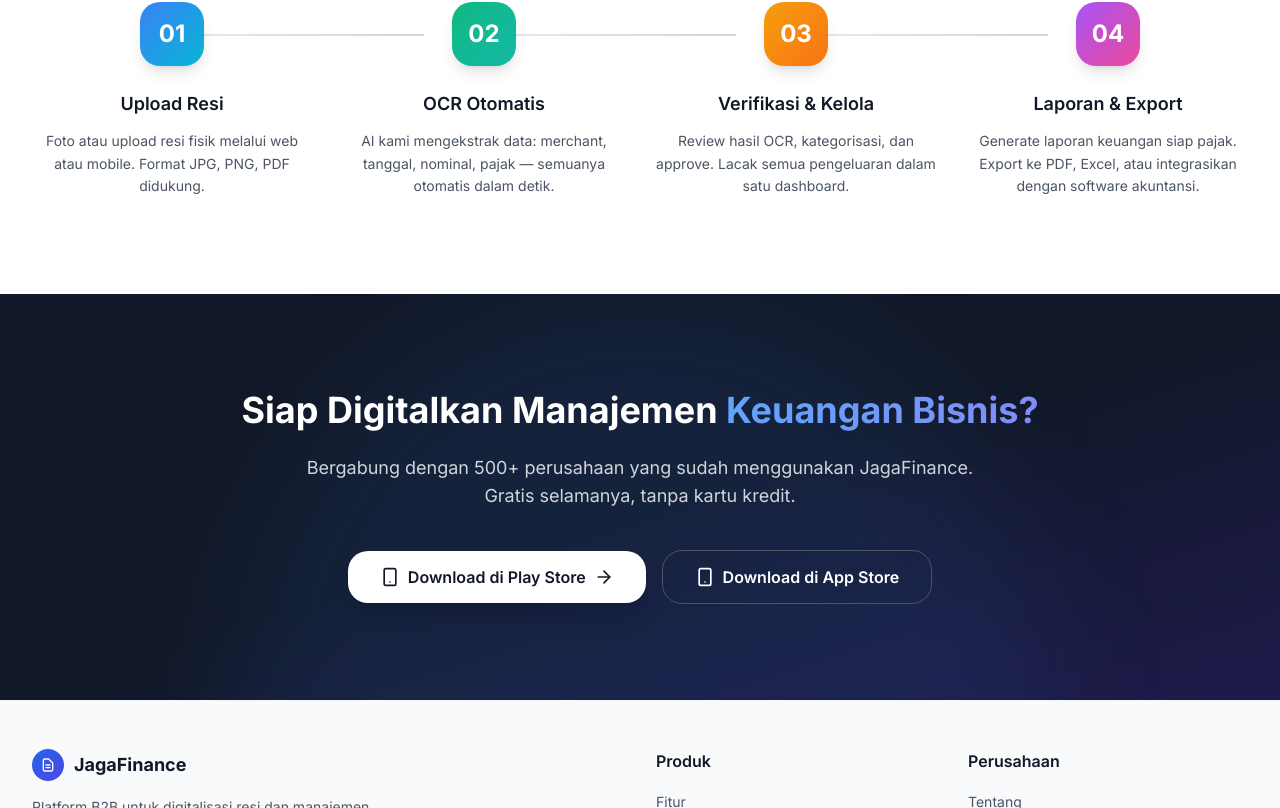
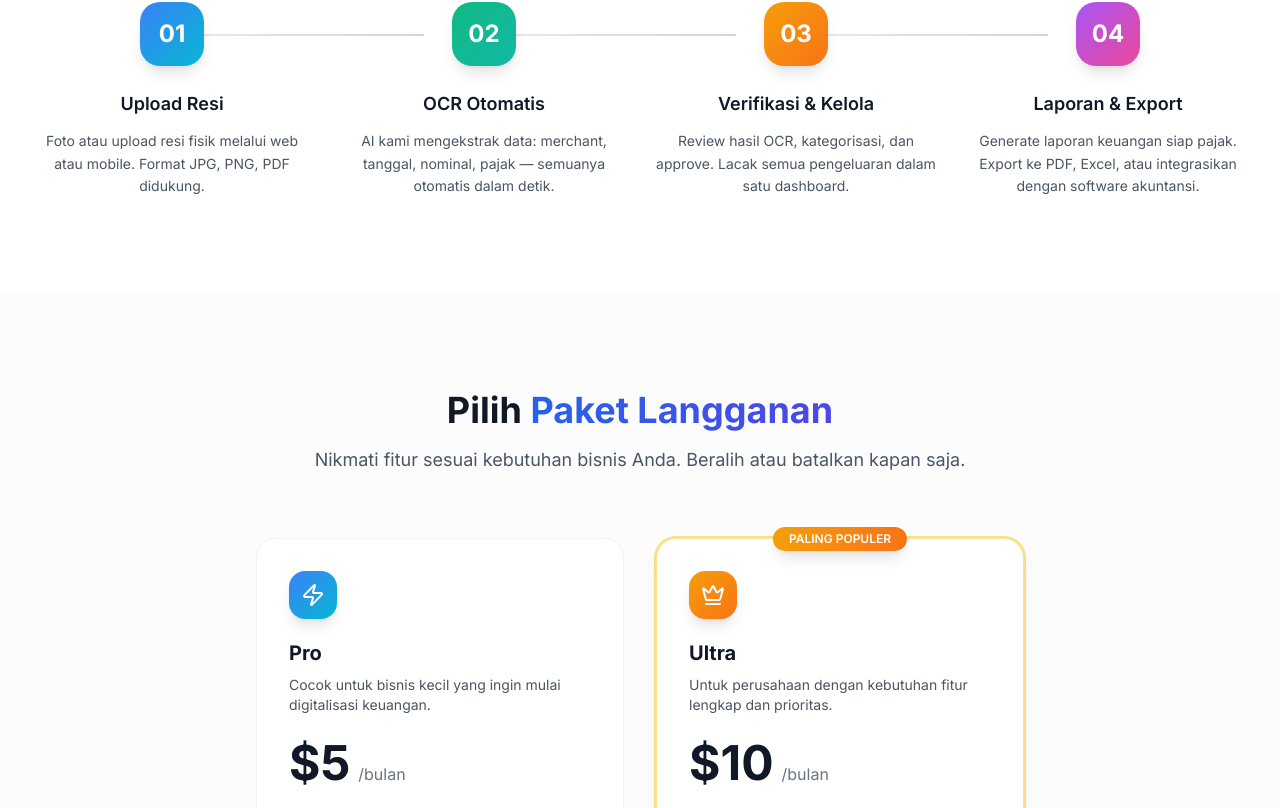
Before and after one commit to RustyRustacle/JagaFinance, a Next.js app in the folder apps/web/: page / in a window 1280 px wide. Shown: the part 1992-2800 px from the top of the page. Built offline with nearby package versions, Linux system fonts and the light colour scheme.

Commit message:
update: modify frontend landing page component

```diff
--- a/apps/web/src/app/page.tsx
+++ b/apps/web/src/app/page.tsx
@@ -1,3 +1,4 @@
+import Image from "next/image";
 import Link from "next/link";
 import {
   Scan,
@@ -11,6 +12,9 @@ import {
   CheckCircle,
   Star,
   Smartphone,
+  Check,
+  Zap,
+  Crown,
 } from "lucide-react";
 
 export default function LandingPage() {
@@ -21,6 +25,7 @@ export default function LandingPage() {
       <StatsBar />
       <Features />
       <HowItWorks />
+      <PricingSection />
       <CTASection />
       <Footer />
     </div>
@@ -33,11 +38,13 @@ function Navbar() {
       <div className="max-w-7xl mx-auto px-4 sm:px-6 lg:px-8">
         <div className="flex items-center justify-between h-16">
           <Link href="/" className="flex items-center gap-2.5">
-            <div className="h-9 w-9 rounded-xl bg-gradient-to-br from-blue-600 to-indigo-600 flex items-center justify-center shadow-lg shadow-blue-600/25">
-              <svg className="h-5 w-5 text-white" fill="none" viewBox="0 0 24 24" stroke="currentColor" strokeWidth={2}>
-                <path strokeLinecap="round" strokeLinejoin="round" d="M9 12h6m-6 4h6m2 5H7a2 2 0 01-2-2V5a2 2 0 012-2h5.586a1 1 0 01.707.293l5.414 5.414a1 1 0 01.293.707V19a2 2 0 01-2 2z" />
-              </svg>
-            </div>
+            <Image
+              src="/logo.png"
+              alt="JagaFinance"
+              width={64}
+              height={64}
+              className="object-contain"
+            />
             <span className="text-xl font-bold bg-clip-text text-transparent bg-gradient-to-r from-blue-600 to-indigo-600">
               JagaFinance
             </span>
@@ -96,7 +103,6 @@ function Hero() {
               href="#"
               className="group inline-flex items-center gap-2 px-8 py-3.5 text-white font-semibold rounded-2xl bg-gradient-to-r from-blue-600 to-indigo-600 hover:from-blue-700 hover:to-indigo-700 shadow-xl shadow-blue-600/30 hover:shadow-2xl hover:shadow-blue-600/40 transition-all duration-200 hover:scale-[1.02] active:scale-[0.98]"
             >
-              <Smartphone className="h-5 w-5" />
               Unduh di Play Store
               <ArrowRight className="h-5 w-5 group-hover:translate-x-1 transition-transform" />
             </a>
@@ -104,7 +110,6 @@ function Hero() {
               href="#"
               className="inline-flex items-center gap-2 px-8 py-3.5 text-gray-700 font-semibold rounded-2xl border border-gray-200 hover:border-gray-300 hover:bg-gray-50 transition-all"
             >
-              <Smartphone className="h-5 w-5" />
               Unduh di App Store
             </a>
           </div>
@@ -287,6 +292,116 @@ function HowItWorks() {
   );
 }
 
+function PricingSection() {
+  const plans = [
+    {
+      name: "Pro",
+      slug: "pro",
+      price: 5,
+      description: "Cocok untuk bisnis kecil yang ingin mulai digitalisasi keuangan.",
+      gradient: "from-blue-500 to-cyan-500",
+      shadow: "shadow-blue-600/25",
+      icon: Zap,
+      features: [
+        "Manajemen pengeluaran",
+        "Upload nota (OCR)",
+        "Laporan dasar",
+        "Hingga 3 anggota tim",
+        "Dukungan email",
+      ],
+    },
+    {
+      name: "Ultra",
+      slug: "ultra",
+      price: 10,
+      description: "Untuk perusahaan dengan kebutuhan fitur lengkap dan prioritas.",
+      gradient: "from-amber-500 to-orange-500",
+      shadow: "shadow-amber-600/25",
+      icon: Crown,
+      popular: true,
+      features: [
+        "Manajemen pengeluaran",
+        "Upload nota (OCR)",
+        "Laporan lanjutan",
+        "Anggota tim tidak terbatas",
+        "Ekspor data",
+        "Audit log",
+        "Dukungan prioritas",
+        "API akses",
+      ],
+    },
+  ];
+
+  return (
+    <section id="pricing" className="py-24 bg-gray-50/50">
+      <div className="max-w-7xl mx-auto px-4 sm:px-6 lg:px-8">
+        <div className="text-center mb-16">
+          <h2 className="text-3xl sm:text-4xl font-bold text-gray-900 mb-4">
+            Pilih{" "}
+            <span className="bg-clip-text text-transparent bg-gradient-to-r from-blue-600 to-indigo-600">
+              Paket Langganan
+            </span>
+          </h2>
+          <p className="text-lg text-gray-600 max-w-2xl mx-auto">
+            Nikmati fitur sesuai kebutuhan bisnis Anda. Beralih atau batalkan kapan saja.
+          </p>
+        </div>
+
+        <div className="grid md:grid-cols-2 gap-8 max-w-3xl mx-auto">
+          {plans.map((plan) => (
+            <div
+              key={plan.slug}
+              className={`relative p-8 rounded-2xl border bg-white transition-all duration-300 hover:shadow-xl hover:-translate-y-1 ${
+                plan.popular
+                  ? "border-amber-200 shadow-lg shadow-amber-600/10 ring-2 ring-amber-400/50"
+                  : "border-gray-100 shadow-sm"
+              }`}
+            >
+              {plan.popular && (
+                <div className="absolute -top-3 left-1/2 -translate-x-1/2 px-4 py-1 bg-gradient-to-r from-amber-500 to-orange-500 text-white text-xs font-semibold rounded-full shadow-lg">
+                  PALING POPULER
+                </div>
+              )}
+
+              <div className={`w-12 h-12 rounded-xl bg-gradient-to-br ${plan.gradient} flex items-center justify-center mb-5 shadow-lg`}>
+                <plan.icon className="h-6 w-6 text-white" />
+              </div>
+
+              <h3 className="text-xl font-bold text-gray-900 mb-2">{plan.name}</h3>
+              <p className="text-sm text-gray-600 mb-6">{plan.description}</p>
+
+              <div className="mb-8">
+                <span className="text-5xl font-bold text-gray-900">${plan.price}</span>
+                <span className="text-gray-500 ml-2">/bulan</span>
+              </div>
+
+              <ul className="space-y-3 mb-8">
+                {plan.features.map((feature) => (
+                  <li key={feature} className="flex items-start gap-3">
+                    <Check className="h-5 w-5 text-green-500 mt-0.5 shrink-0" />
+                    <span className="text-sm text-gray-700">{feature}</span>
+                  </li>
+                ))}
+              </ul>
+
+              <a
+                href="#"
+                className={`block text-center w-full py-3 px-6 rounded-xl font-semibold transition-all duration-200 hover:scale-[1.02] active:scale-[0.98] ${
+                  plan.popular
+                    ? "text-white bg-gradient-to-r from-amber-500 to-orange-500 hover:from-amber-600 hover:to-orange-600 shadow-lg shadow-amber-600/25"
+                    : "text-gray-700 bg-gray-100 hover:bg-gray-200"
+                }`}
+              >
+                Pilih {plan.name}
+              </a>
+            </div>
+          ))}
+        </div>
+      </div>
+    </section>
+  );
+}
+
 function CTASection() {
   return (
     <section className="py-24 bg-gradient-to-br from-gray-900 via-gray-900 to-indigo-950 relative overflow-hidden">
@@ -307,7 +422,6 @@ function CTASection() {
             href="#"
             className="inline-flex items-center gap-2 px-8 py-3.5 text-gray-900 font-semibold rounded-2xl bg-white hover:bg-gray-100 shadow-xl transition-all duration-200 hover:scale-[1.02]"
           >
-            <Smartphone className="h-5 w-5" />
             Download di Play Store
             <ArrowRight className="h-5 w-5" />
           </a>
@@ -315,7 +429,6 @@ function CTASection() {
             href="#"
             className="inline-flex items-center gap-2 px-8 py-3.5 text-white font-semibold rounded-2xl border border-gray-600 hover:border-gray-500 hover:bg-white/5 transition-all"
           >
-            <Smartphone className="h-5 w-5" />
             Download di App Store
           </a>
         </div>
@@ -331,11 +444,13 @@ function Footer() {
         <div className="grid md:grid-cols-4 gap-8">
           <div className="md:col-span-2">
             <Link href="/" className="flex items-center gap-2.5 mb-4">
-              <div className="h-8 w-8 rounded-xl bg-gradient-to-br from-blue-600 to-indigo-600 flex items-center justify-center">
-                <svg className="h-4 w-4 text-white" fill="none" viewBox="0 0 24 24" stroke="currentColor" strokeWidth={2}>
-                  <path strokeLinecap="round" strokeLinejoin="round" d="M9 12h6m-6 4h6m2 5H7a2 2 0 01-2-2V5a2 2 0 012-2h5.586a1 1 0 01.707.293l5.414 5.414a1 1 0 01.293.707V19a2 2 0 01-2 2z" />
-                </svg>
-              </div>
+              <Image
+                src="/logo.png"
+                alt="JagaFinance"
+                width={64}
+                height={64}
+                className="object-contain"
+              />
               <span className="text-lg font-bold text-gray-900">JagaFinance</span>
             </Link>
             <p className="text-sm text-gray-600 max-w-sm">
@@ -348,7 +463,7 @@ function Footer() {
             <ul className="space-y-3">
               {["Fitur", "Harga", "API", "Integrasi"].map((item) => (
                 <li key={item}>
-                  <a href="#" className="text-sm text-gray-600 hover:text-gray-900 transition-colors">{item}</a>
+                  <a href={item === "Harga" ? "#pricing" : "#"} className="text-sm text-gray-600 hover:text-gray-900 transition-colors">{item}</a>
                 </li>
               ))}
             </ul>
```
